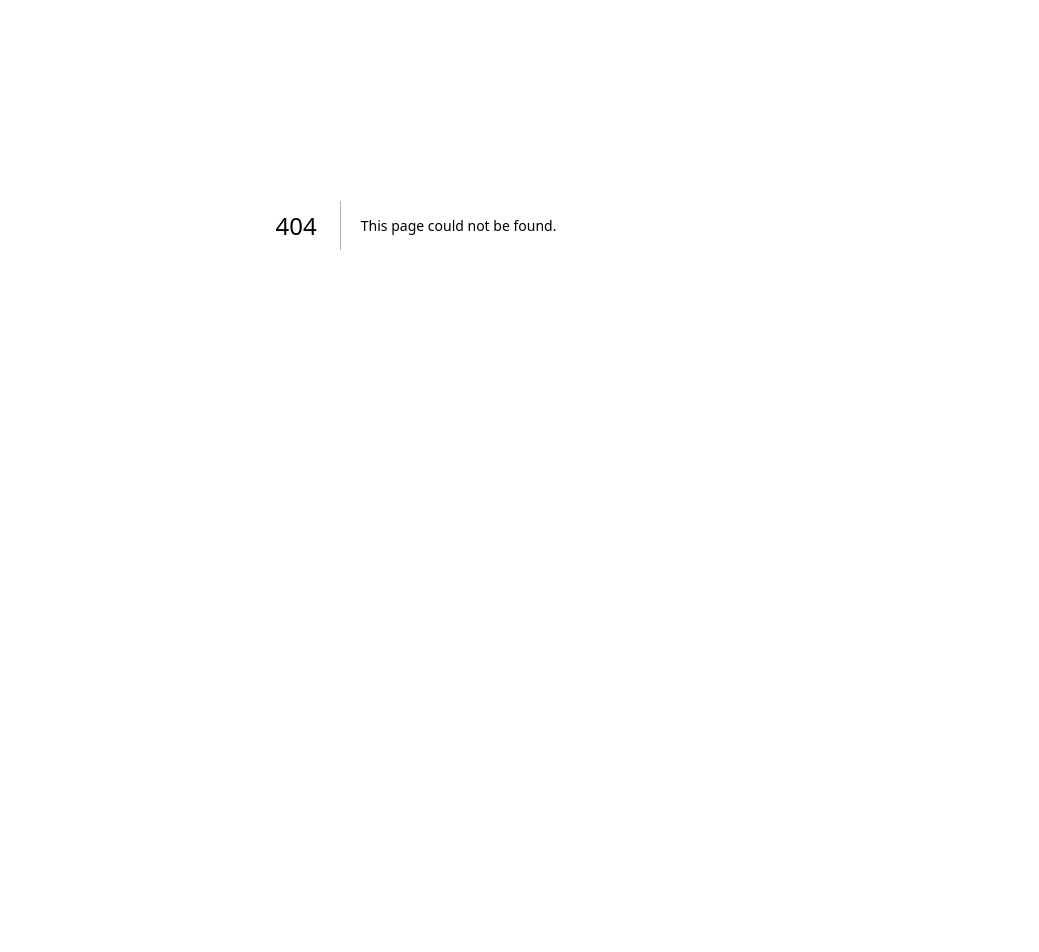
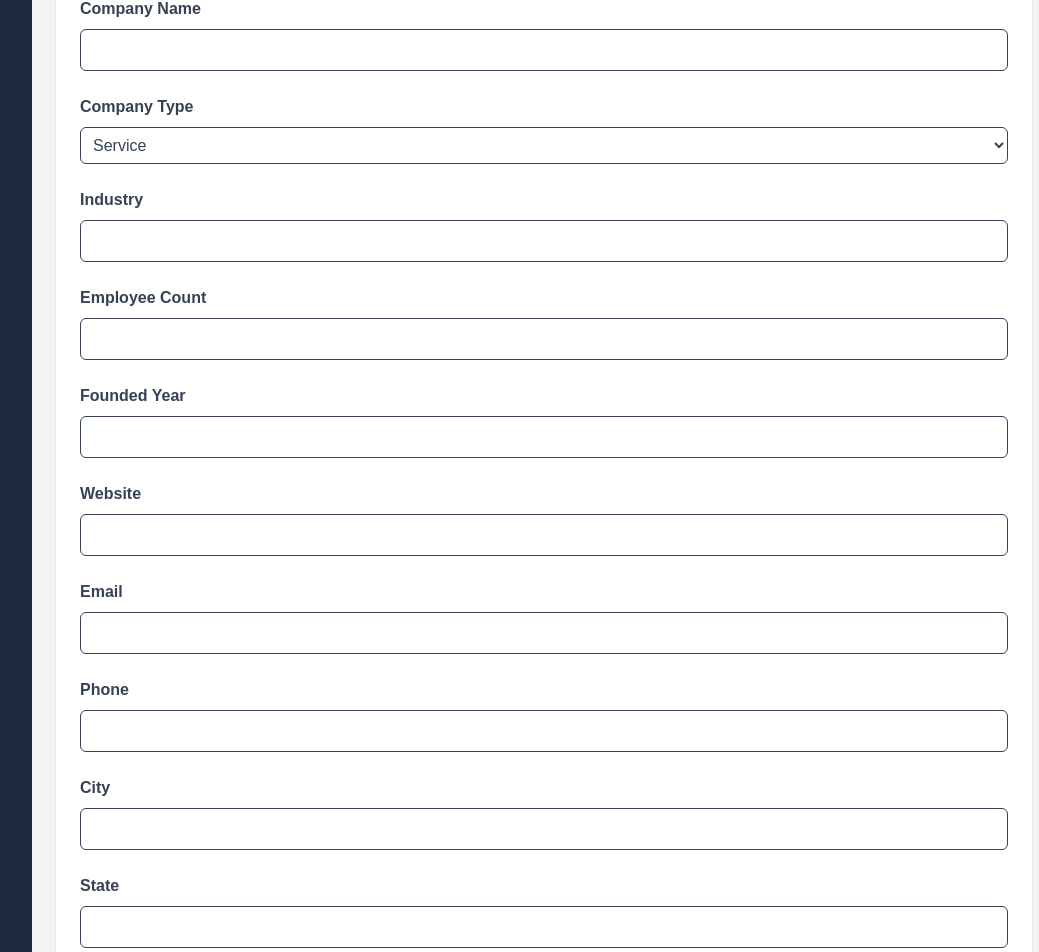
Before and after one commit to pnbborkar29-lgtm/IT-Company-Management-System, a Next.js app in the folder client/: page /companies/add in a window 1280 px wide. Before the commit this address had no page. Shown: the part 175-1127 px from the top of the page, without its empty margins (224-1263 px from the left). Before the commit the page ends 800 px from the top, so only its background shows below. Built offline with nearby package versions, Linux system fonts and the light colour scheme.

Commit message:
feat: add AddCompanyPage and CompanyForm components for company registration

```diff
--- /dev/null
+++ b/client/src/app/companies/add/page.tsx
@@ -0,0 +1,14 @@
+import MainLayout from "@/components/layout/MainLayout";
+import CompanyForm from "@/components/company/CompanyForm";
+
+export default function AddCompanyPage() {
+  return (
+    <MainLayout>
+      <h1 className="mb-6 text-3xl font-bold">
+        Add Company
+      </h1>
+
+      <CompanyForm />
+    </MainLayout>
+  );
+}
--- /dev/null
+++ b/client/src/components/company/CompanyForm.tsx
@@ -0,0 +1,152 @@
+"use client";
+
+export default function CompanyForm() {
+  return (
+    <form className="space-y-4 rounded-lg bg-white p-6 shadow">
+      <div>
+        <div>
+          <label className="mb-2 block font-bold text-gray-700">
+            Company Name
+          </label>
+          <input
+            type="text"
+            className="w-full rounded-md border p-2 text-gray-700"
+          />
+        </div>
+        <br />
+        <div>
+          <label className="mb-2 block font-bold text-gray-700">
+            Company Type
+          </label>
+          <select className="w-full rounded-md border p-2 text-gray-700">
+            <option>Service</option>
+            <option>Product</option>
+          </select>
+        </div>
+        <br />
+        <div>
+          <label className="mb-2 block font-bold text-gray-700">Industry</label>
+
+          <input
+            type="text"
+            className="w-full rounded-md border p-2 text-gray-700"
+          />
+        </div>
+        <br />
+        <div>
+          <label className="mb-2 block font-bold text-gray-700">
+            Employee Count
+          </label>
+          <input
+            type="number"
+            className="w-full rounded-md border p-2 text-gray-700"
+          />
+        </div>
+        <br />
+        <div>
+          <label className="mb-2 block font-bold text-gray-700">
+            Founded Year
+          </label>
+          <input
+            type="number"
+            className="w-full rounded-md border p-2 text-gray-700"
+          />
+        </div>
+        <br />
+        <div>
+          <label className="mb-2 block font-bold text-gray-700">Website</label>
+          <input
+            type="text"
+            className="w-full rounded-md border p-2 text-gray-700"
+          />
+        </div>
+        <br />
+        <div>
+          <label className="mb-2 block font-bold text-gray-700">Email</label>
+          <input
+            type="email"
+            className="w-full rounded-md border p-2 text-gray-700"
+          />
+        </div>
+        <br />
+        <div>
+          <label className="mb-2 block font-bold text-gray-700">Phone</label>
+          <input
+            type="text"
+            className="w-full rounded-md border p-2 text-gray-700"
+          />
+        </div>
+        <br />
+        <div>
+          <label className="mb-2 block font-bold text-gray-700">City</label>
+          <input
+            type="text"
+            className="w-full rounded-md border p-2 text-gray-700"
+          />
+        </div>
+        <br />
+        <div>
+          <label className="mb-2 block font-bold text-gray-700">State</label>
+          <input
+            type="text"
+            className="w-full rounded-md border p-2 text-gray-700"
+          />
+        </div>
+        <br />
+        <div>
+          <label className="mb-2 block font-bold text-gray-700">Pincode</label>
+          <input
+            type="text"
+            className="w-full rounded-md border p-2 text-gray-700"
+          />
+        </div>
+        <br />
+        <div>
+          <label className="mb-2 block font-bold text-gray-700">CEO Name</label>
+          <input
+            type="text"
+            className="w-full rounded-md border p-2 text-gray-700"
+          />
+        </div>
+        <br />
+        <div>
+          <label className="mb-2 block font-bold text-gray-700">HR Email</label>
+          <input
+            type="text"
+            className="w-full rounded-md border p-2 text-gray-700"
+          />
+        </div>
+        <br />
+        <div>
+          <label className="mb-2 block font-bold text-gray-700">Status</label>
+          <select className="w-full rounded-md border p-2 text-gray-700">
+            <option>Active</option>
+            <option>Inactive</option>
+          </select>
+        </div>
+        <br />
+        <div>
+          <label className="mb-2 block font-bold text-gray-700">Address</label>
+          <textarea
+            rows={3}
+            className="w-full rounded-md border p-2 text-gray-700"
+          />
+        </div>
+        <br />
+        <div>
+          <label className="mb-2 block font-bold text-gray-700">
+            Description
+          </label>
+          <textarea
+            rows={3}
+            className="w-full rounded-md border p-2 text-gray-700"
+          />
+        </div>
+        <br />
+        <button className="mt-6 rounded-md bg-blue-600 px-5 py-2 text-white hover:bg-blue-700">
+          Save Company
+        </button>
+      </div>
+    </form>
+  );
+}
```
